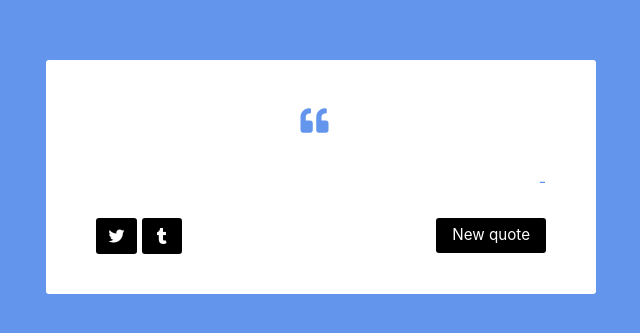
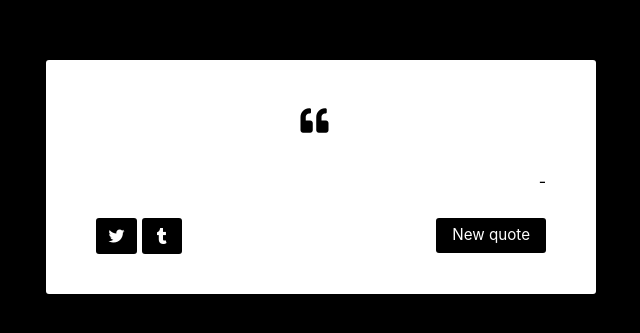
Before and after one commit to westgoten/random-quote-machine, a React (Create React App) app: page / in a window 1280 px wide. Shown: the part 223-556 px from the top of the page, without its empty margins (319-959 px from the left). Built offline with nearby package versions, Linux system fonts and the light colour scheme.

Commit message:
Add redux and some other dependencies; start building reducers and action creators

```diff
--- a/public/index.css
+++ b/public/index.css
@@ -2,8 +2,8 @@
     display: flex;
     justify-content: center;
     align-items: center;
-    background-color: cornflowerblue;
-    color: cornflowerblue;
+    background-color: black;
+    color: black;
     width: 100%;
     height: 100%;
     position: absolute;
--- a/src/QuoteDisplay.js
+++ b/src/QuoteDisplay.js
@@ -2,6 +2,15 @@ import React from 'react'
 import './QuoteDisplay.css'
 
 class QuoteDisplay extends React.Component {
+    constructor(props) {
+        super(props)
+        this.updateQuote.bind(this)
+    }
+
+    updateQuote(event) {
+
+    }
+
     render() {
         return (
             <div id='quote-box'>
@@ -17,7 +26,7 @@ class QuoteDisplay extends React.Component {
                     <a id='tumblr-quote' href='https://www.tumblr.com/widgets/share/tool' target='_blank' rel="noopener noreferrer">
                         <i className='fab fa-tumblr'></i>
                     </a>
-                    <button id='new-quote'>New quote</button>
+                    <button id='new-quote' onClick={this.updateQuote}>New quote</button>
                 </div>
             </div>
         )
--- /dev/null
+++ b/src/actions.js
@@ -0,0 +1,2 @@
+const START_REQUEST = 'START_REQUEST'
+const REQUEST_RESPONSE = 'REQUEST_RESPONSE'
--- a/src/index.js
+++ b/src/index.js
@@ -1,13 +1,20 @@
 import React from 'react'
 import ReactDOM from 'react-dom'
 import App from './App'
+import { configureStore } from '@reduxjs/toolkit'
+import { Provider } from 'react-redux'
+import quotesReducer from './reducers'
 import * as serviceWorker from './serviceWorker'
 import 'bootstrap/dist/css/bootstrap.min.css'
 import '@fortawesome/fontawesome-free/css/all.min.css'
 
+const store = configureStore({ reducer: quotesReducer })
+
 ReactDOM.render(
   <React.StrictMode>
-    <App />
+    <Provider store={store}>
+      <App />
+    </Provider>
   </React.StrictMode>,
   document.getElementById('root')
 );
--- /dev/null
+++ b/src/reducers.js
@@ -0,0 +1,11 @@
+import { createReducer } from '@reduxjs/toolkit'
+import { START_REQUEST, REQUEST_RESPONSE } from './actions'
+
+const initialState = {}
+
+const quotesReducer = createReducer(initialState, {
+    START_REQUEST: (state, action) => {},
+    REQUEST_RESPONSE: (state, action) => {}
+})
+
+export default quotesReducer
```
